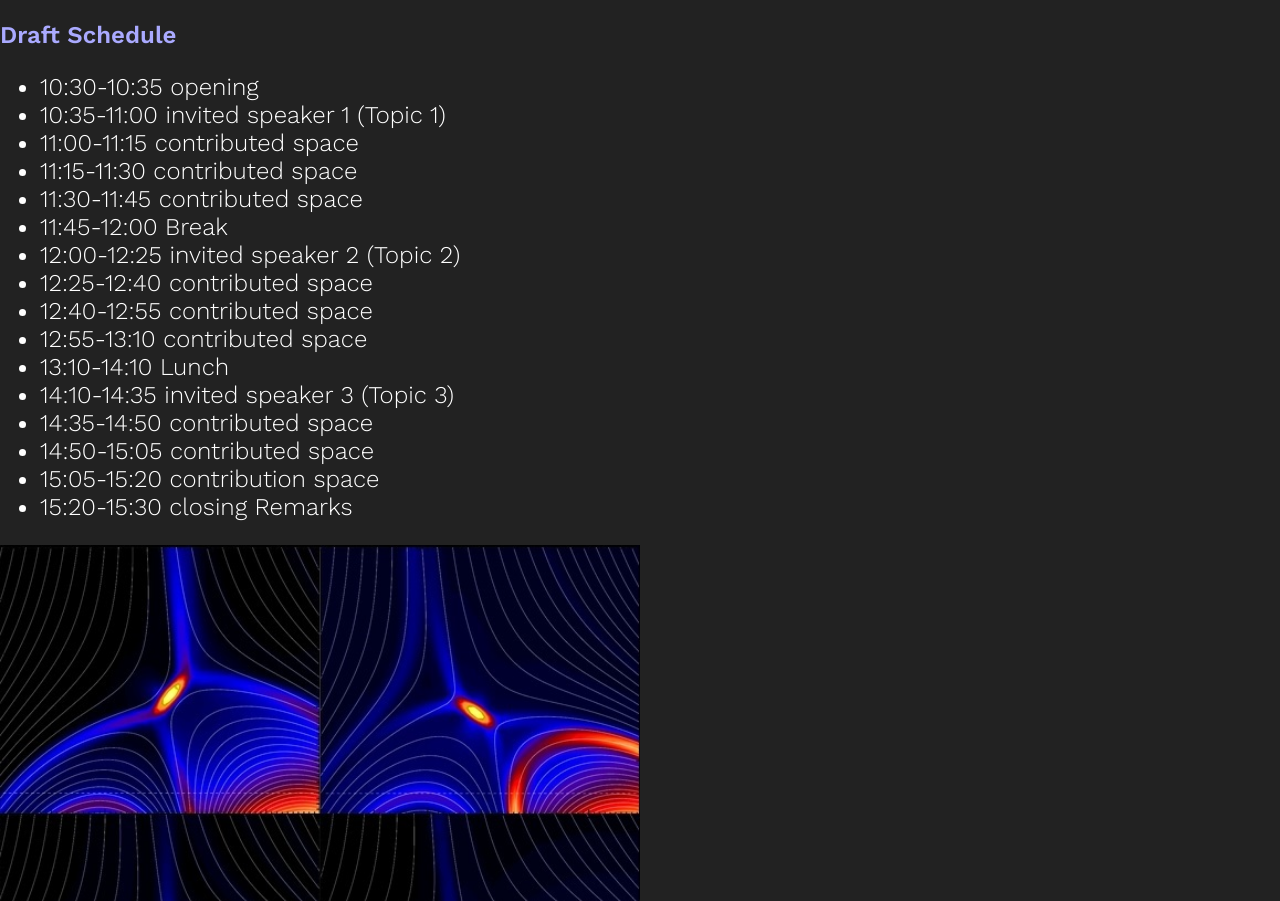
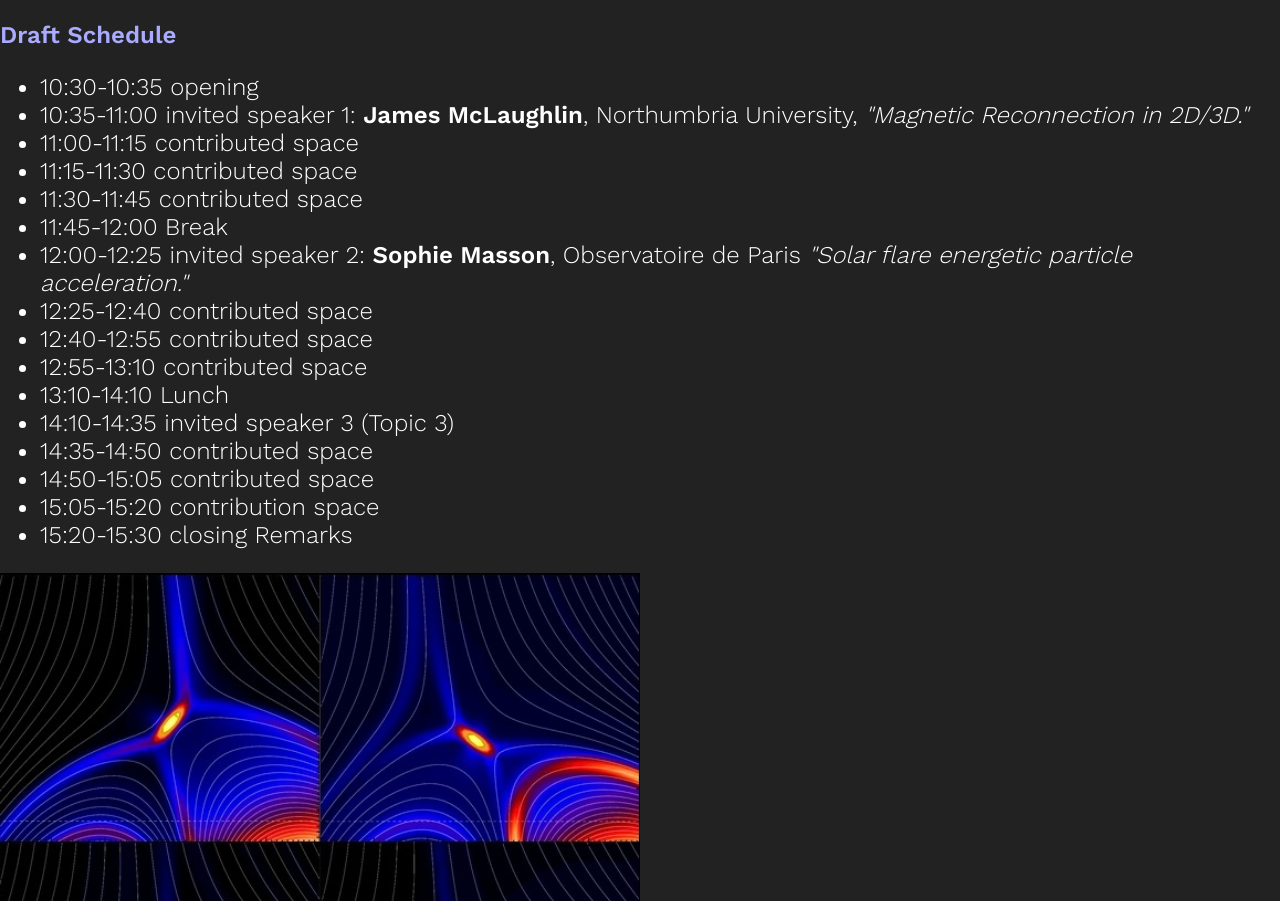
Before and after one commit to mdruett/mdruett_website, a plain HTML site: page meetings2023RAS.html in a window 1280 px wide. Shown: the part 3015-3916 px from the top of the page. Drawn offline with nearby package versions, Linux system fonts and the light colour scheme.

Commit message:
[ADD] RAS meeting: some speakers added

```diff
--- a/meetings2023RAS.html
+++ b/meetings2023RAS.html
@@ -71,12 +71,13 @@
 <strong><a href="meetings2023RAS">Draft Schedule</a></strong>
   <ul>
     <li>10:30-10:35 opening</li>
-    <li>10:35-11:00 invited speaker 1 (Topic 1)</li>
+    <li>10:35-11:00 invited speaker 1: <strong>James McLaughlin</strong>, Northumbria
+University, <em>"Magnetic Reconnection in 2D/3D."</em></li>
     <li>11:00-11:15 contributed space</li>
     <li>11:15-11:30 contributed space</li>
     <li>11:30-11:45 contributed space</li>
     <li>11:45-12:00 Break</li>
-    <li>12:00-12:25 invited speaker 2 (Topic 2)</li>
+    <li>12:00-12:25 invited speaker 2: <strong>Sophie Masson</strong>, Observatoire de Paris <em>"Solar flare energetic particle acceleration."</em></li>
     <li>12:25-12:40 contributed space</li>
     <li>12:40-12:55 contributed space</li>
     <li>12:55-13:10 contributed space</li>
```
